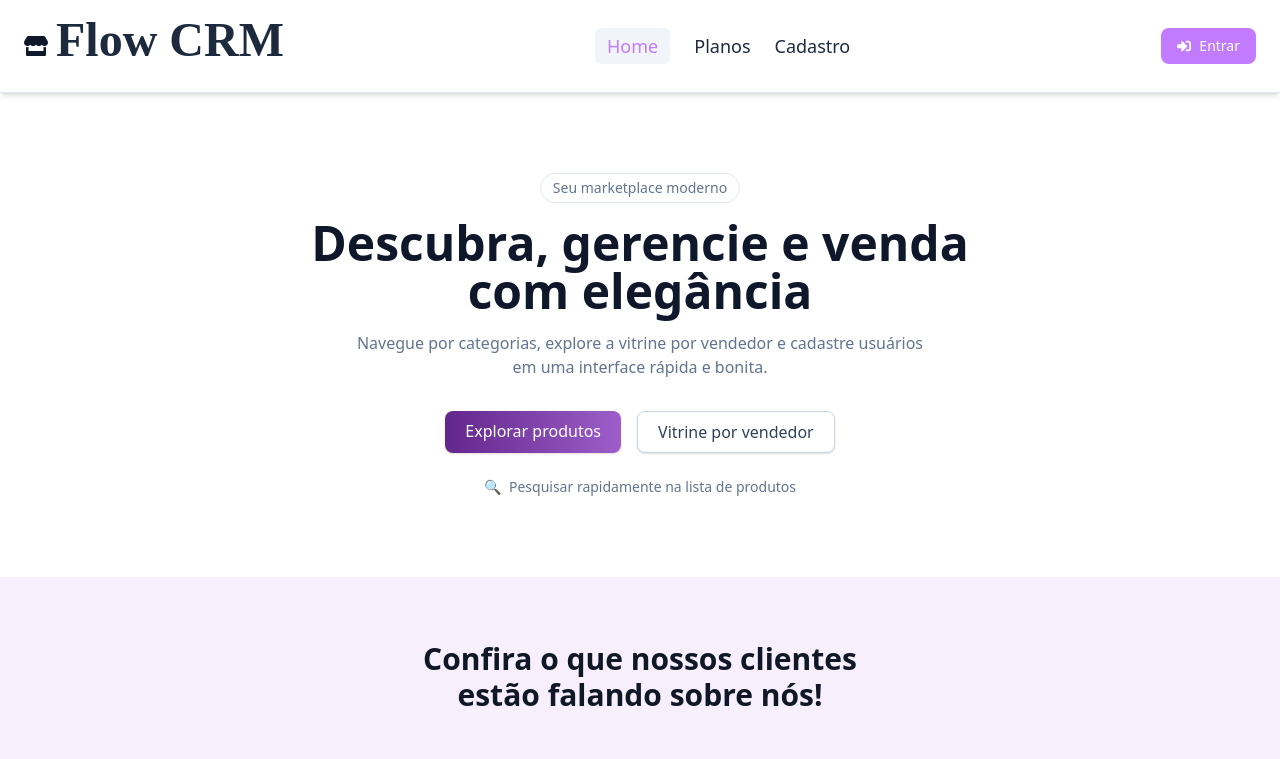
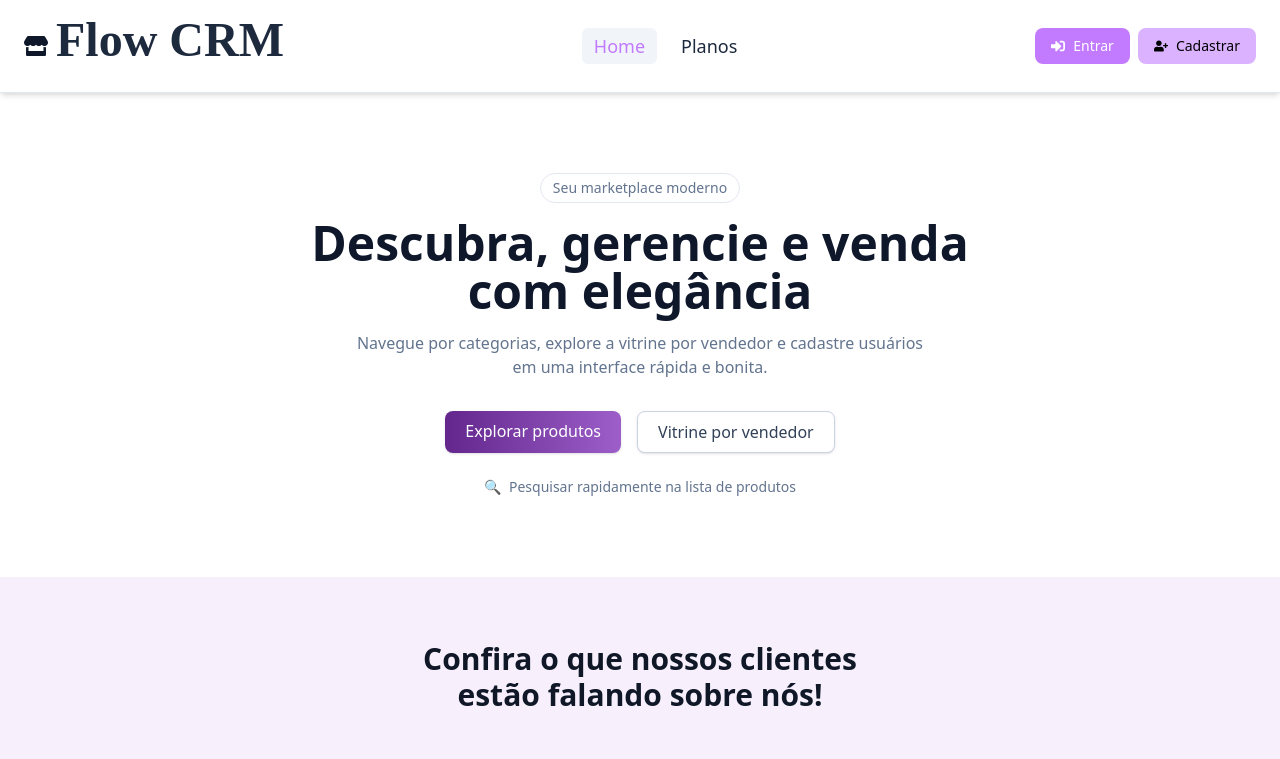
Before and after one commit to Grupo-02-Turma-JavaScript-07/Sistema-CRM-Front, a React (Vite) app: page / in a window 1280 px wide. Shown: the top 759 px of the page. Built offline with nearby package versions, Linux system fonts and the light colour scheme; a web font is replaced by a local one.

Commit message:
chore: corrigindo botoes navhome e home

```diff
--- a/src/components/navbarHome/NavbarHome.tsx
+++ b/src/components/navbarHome/NavbarHome.tsx
@@ -1,5 +1,5 @@
 import { Link, useLocation } from 'react-router-dom'
-import { FaStore, FaSignInAlt, FaTimes, FaBars } from 'react-icons/fa'
+import { FaStore, FaSignInAlt, FaTimes, FaBars, FaUserPlus } from 'react-icons/fa'
 import { useState } from 'react'
 
 function NavHome() {
@@ -25,7 +25,7 @@ function NavHome() {
         <nav className="hidden md:flex items-center gap-6 text-lg font-medium">
           <Link to="/" className={`px-3 py-1 rounded-md transition ${
             //adicionei mais rotas para o botão Home ficar personalizado em todas as visualizações
-            ['/produtos','/planos', '/'].includes(location.pathname)
+            ['/produtos', '/planos', '/'].includes(location.pathname)
               ? 'bg-slate-100 text-purple-400'
               : 'text-slate-800 hover:text-purple-400'
             }`}
@@ -36,13 +36,20 @@ function NavHome() {
           <Link to="/planos" className="text-slate-800 hover:text-purple-400 transition">Planos</Link>
 
           {/* #todo: rota será cadastro? */}
-        <Link to="/cadastro" className="text-slate-800 hover:text-purple-400 transition">Cadastro</Link>
+          {/* <Link to="/cadastro" className="text-slate-800 hover:text-purple-400 transition">Cadastro</Link> */}
         </nav>
 
+        <div className='flex gap-2'>
           <Link to="/login" className="hidden md:flex items-center gap-2 bg-purple-400 text-white px-4 py-2 rounded-lg text-sm font-medium hover:bg-purple-700 transition">
             <FaSignInAlt />
             Entrar
           </Link>
+
+          <Link to="/cadastro" className="hidden md:flex items-center gap-2 bg-purple-300 text-black px-4 py-2 rounded-lg text-sm font-medium hover:bg-purple-700 transition">
+            <FaUserPlus />
+            Cadastrar
+          </Link>
+        </div>
       </div>
 
       {/* Menu Mobile Dropdown Responsivo*/}
@@ -53,7 +60,7 @@ function NavHome() {
             onClick={() => setMenuOpen(false)}
             className={`px-3 py-2 rounded-md transition ${
               //adicionei mais rotas para o botão Home ficar personalizado em todas as visualizações
-            ['/produtos','/planos', '/'].includes(location.pathname)
+              ['/produtos', '/planos', '/'].includes(location.pathname)
                 ? 'bg-slate-100 text-purple-400'
                 : 'text-slate-800 hover:text-purple-400'
               }`}
--- a/src/pages/home/Home.tsx
+++ b/src/pages/home/Home.tsx
@@ -19,7 +19,7 @@ function Home() {
           Navegue por categorias, explore a vitrine por vendedor e cadastre usuários em uma interface rápida e bonita.
         </p>
         <div className="flex gap-4 mb-6">
-          <Link to="/produtos" className="bg-gradient-to-r from-[#62268d] to-[#9d5ec9] hover:from-[#9d5ec9] hover:to-[#62268d] text-white px-5 py-2 rounded-lg font-medium shadow hover:opacity-90 transition">
+          <Link to="/planos" className="bg-gradient-to-r from-[#62268d] to-[#9d5ec9] hover:from-[#9d5ec9] hover:to-[#62268d] text-white px-5 py-2 rounded-lg font-medium shadow hover:opacity-90 transition">
             Explorar produtos
           </Link>
           {/* #todo: vamos usar uma rota para planos?? */}
```
Lines whose indentation alone changed are shown as unchanged.
